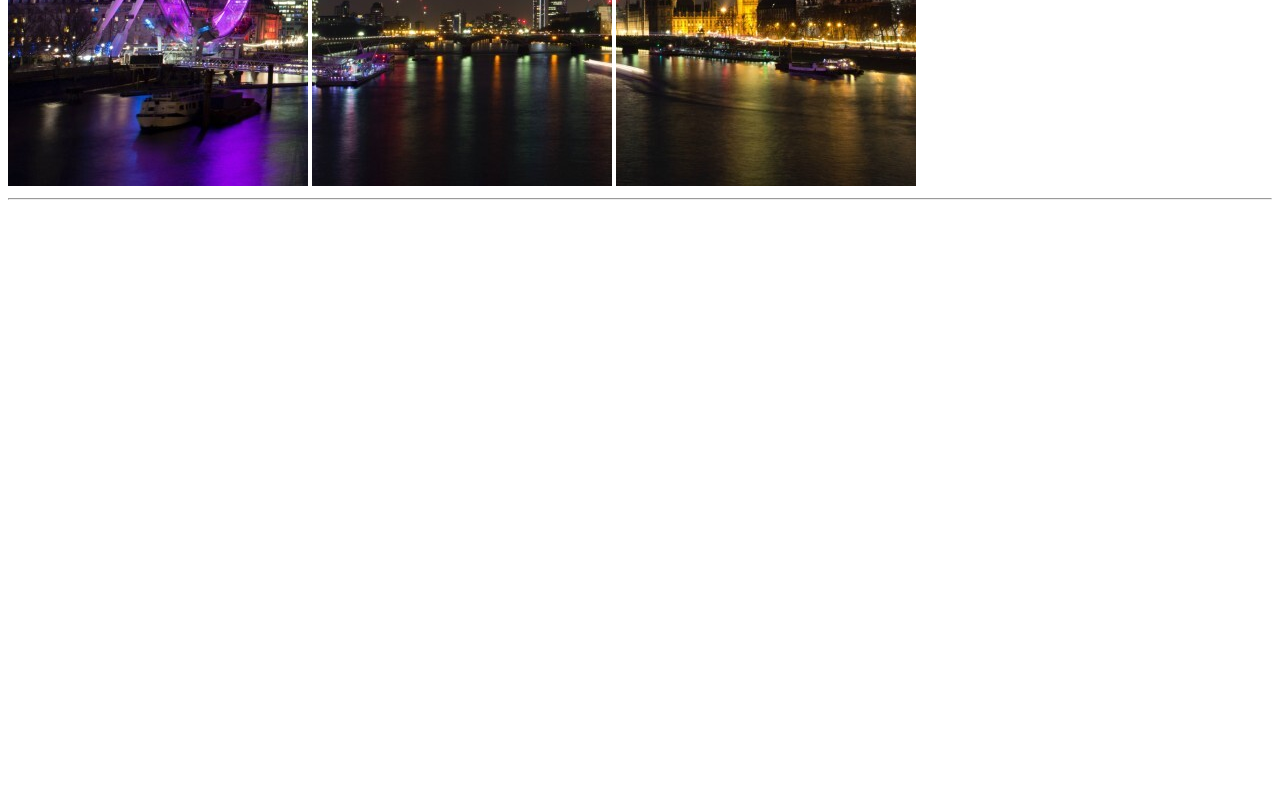
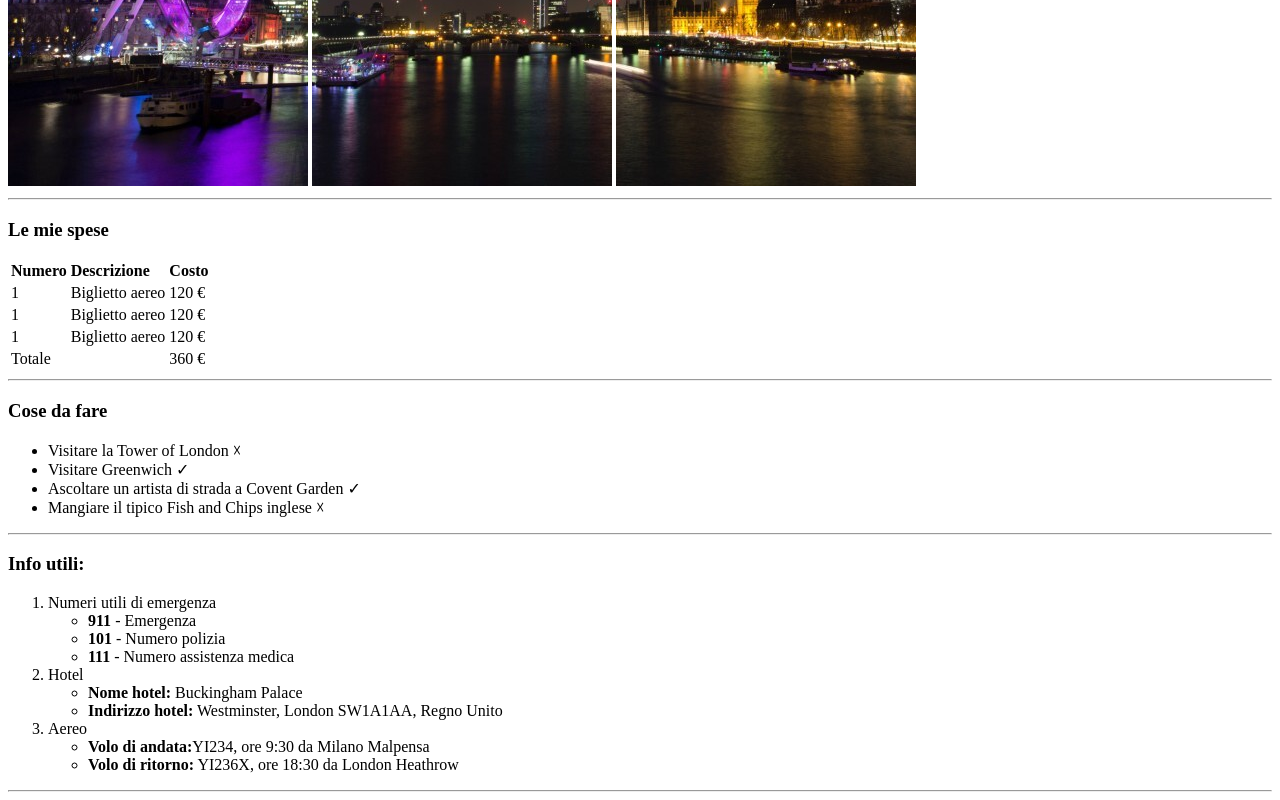
Before and after one commit to EdoardoProstamo/html-london-trip, a plain HTML site: page index.html in a window 1280 px wide. Shown: the part 494-1294 px from the top of the page. Before the commit the page ends 800 px from the top, so only its background shows below. Drawn offline with Linux system fonts and the light colour scheme.

Commit message:
feat: Sviluppo completato

```diff
--- a/index.html
+++ b/index.html
@@ -17,7 +17,79 @@
     <!--/Intestazione-->
 
     <!--Sviluppo-->
-    <main></main>
+    <main>
+        <!-- Sezione spese -->
+        <section>
+            <h3>Le mie spese</h3>
+        <table>
+            <tr>
+               <td><strong>Numero</strong></td>
+               <td><strong>Descrizione</strong></td>
+               <td><strong>Costo</strong></td>
+            </tr>
+            <tr>
+                <td>1</td>
+                <td>Biglietto aereo</td>
+                <td>120 &euro;</td>
+            </tr>
+            <tr>
+                <td>1</td>
+                <td>Biglietto aereo</td>
+                <td>120 &euro;</td>
+            </tr>
+            <tr>
+                <td>1</td>
+                <td>Biglietto aereo</td>
+                <td>120 &euro;</td>
+            </tr>
+            <tr>
+                <td colspan="2">Totale</td>
+                <td>360 &euro;</td>
+            </tr>
+        </table>
+        </section>
+        <!-- /Sezione spese -->
+        <hr>
+        <!-- Sezione cose da fare -->
+        <section>
+            <h3>Cose da fare</h3>
+          <ul>
+            <li>Visitare la Tower of London &#9747;</li>
+            <li>Visitare Greenwich &#10003;</li>
+            <li>Ascoltare un artista di strada a Covent Garden &#10003;</li>
+            <li>Mangiare il tipico Fish and Chips inglese &#9747;</li>
+          </ul>
+        </section>
+        <!-- /Sezione cose da fare -->
+        <hr>
+        <!-- Sezione Info utili -->
+        <section>
+            <h3>Info utili:</h3>
+          <ol>
+            <li>Numeri utili di emergenza
+                <ul>
+                    <li><strong>911</strong> - Emergenza</li>
+                    <li><strong>101</strong> - Numero polizia</li>
+                    <li><strong>111</strong> - Numero assistenza medica</li>
+                </ul>
+            </li>
+            <li>Hotel
+                <ul>
+                    <li><strong>Nome hotel:</strong> Buckingham Palace</li>
+                    <li><strong>Indirizzo hotel:</strong> Westminster, London SW1A1AA, Regno Unito</li>
+                </ul>
+            </li>
+            <li>Aereo
+                <ul>
+                    <li><strong>Volo di andata:</strong>YI234, ore 9:30 da Milano Malpensa</li>
+                    <li><strong>Volo di ritorno:</strong> YI236X, ore 18:30 da London Heathrow</li>
+                </ul>
+            </li>
+          </ol>
+        </section>
+        <!-- /Sezione Info utili -->
+        <hr>
+    </main>
     <!--/Sviluppo-->
 
     <!--Chiusura-->
```
